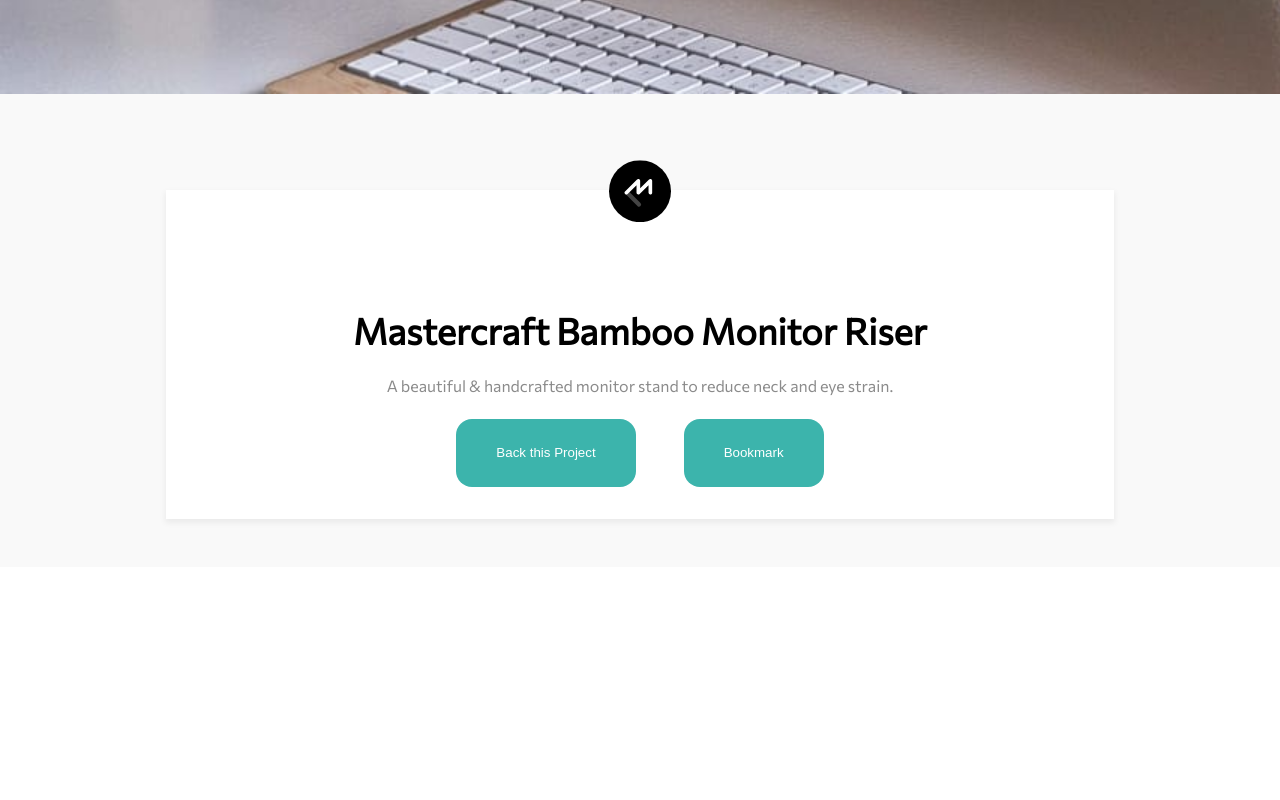
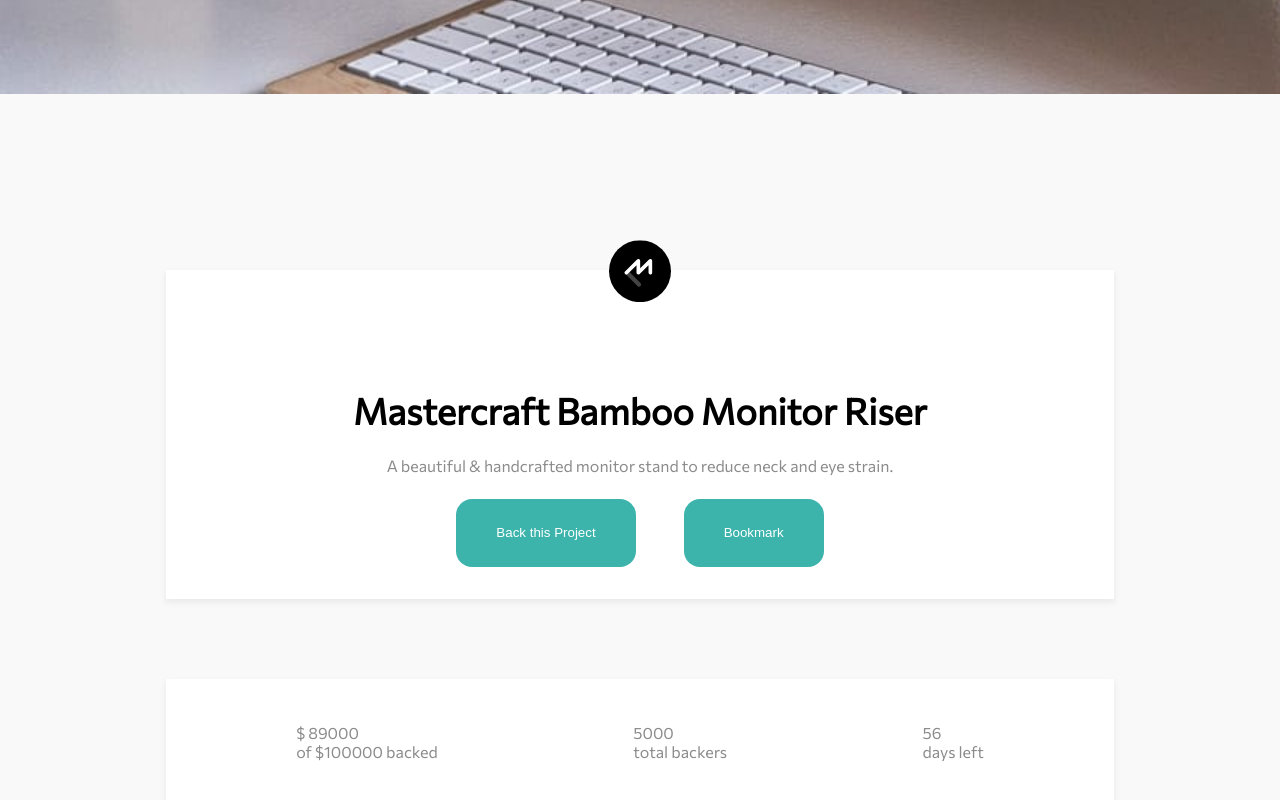
Before and after one commit to nonsoo/crowdfunding--app, a React (Create React App) app: page / in a window 1280 px wide. Shown: the part 506-1306 px from the top of the page. Before the commit the page ends 1073 px from the top, so only its background shows below. Built offline with nearby package versions, Linux system fonts and the light colour scheme.

Commit message:
FundComp

```diff
--- a/src/App.js
+++ b/src/App.js
@@ -3,6 +3,7 @@ import "./css/comp.css";
 
 import Header from "./Components/Header";
 import ItemHeaderComp from "./Components/ItemHeaderComp";
+import FundComp from "./Components/FundComp";
 
 function App() {
   return (
@@ -11,6 +12,7 @@ function App() {
 
       <section className="mainContent">
         <ItemHeaderComp />
+        <FundComp />
       </section>
     </div>
   );
--- /dev/null
+++ b/src/Components/FundComp.jsx
@@ -0,0 +1,22 @@
+import React from "react";
+
+const FundComp = () => {
+  return (
+    <section className="FundComp mainPageComp">
+      <div className="FundItems">
+        <p className="FundtItems__Header">$ 89000</p>
+        <p className="FundItem__subHead">of $100000 backed</p>
+      </div>
+      <div className="FundItems">
+        <p className="FundtItems__Header">5000</p>
+        <p className="FundItem__subHead">total backers</p>
+      </div>
+      <div className="FundItems">
+        <p className="FundtItems__Header">56</p>
+        <p className="FundItem__subHead">days left</p>
+      </div>
+    </section>
+  );
+};
+
+export default FundComp;
--- a/src/Components/ItemHeaderComp.jsx
+++ b/src/Components/ItemHeaderComp.jsx
@@ -5,7 +5,7 @@ import companyLogo from "../imgs/logo-mastercraft.svg";
 
 const ItemHeaderComp = () => {
   return (
-    <section className="itemHeaderComp">
+    <section className="itemHeaderComp mainPageComp">
       <img
         className="itemHeaderComp__Img"
         src={companyLogo}
--- a/src/css/layout.css
+++ b/src/css/layout.css
@@ -60,19 +60,20 @@
   width: 100%;
 }
 
+.mainPageComp {
+  margin: 0 auto;
+  margin-top: 5rem;
+  width: 80%;
+  background-color: var(--background-col-sec);
+  box-shadow: var(--boxShadow-prmy);
+  padding: 2rem;
+}
+
 .itemHeaderComp {
   display: flex;
   flex-direction: column;
   gap: 1.5rem;
   align-items: center;
-
-  width: 80%;
-  background-color: var(--background-col-sec);
-  box-shadow: var(--boxShadow-prmy);
-
-  padding: 2rem;
-
-  margin: 0 auto;
 }
 
 .itemHeaderComp__Img {
@@ -95,3 +96,12 @@
 .itemHeaderBtnContainer__btn:first-child {
   margin-right: 3rem;
 }
+
+.FundComp {
+  display: flex;
+  justify-content: space-around;
+}
+
+.FundItems {
+  padding: 0.75rem;
+}
```
